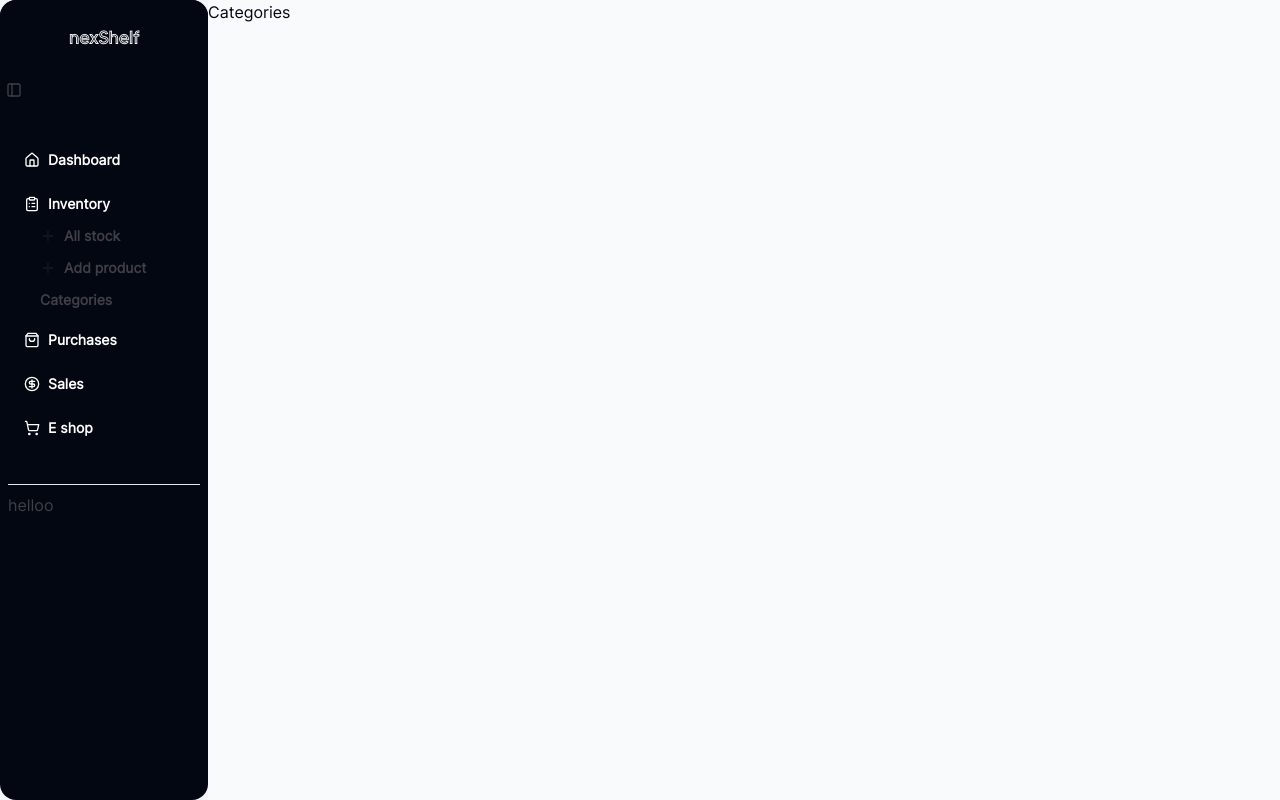
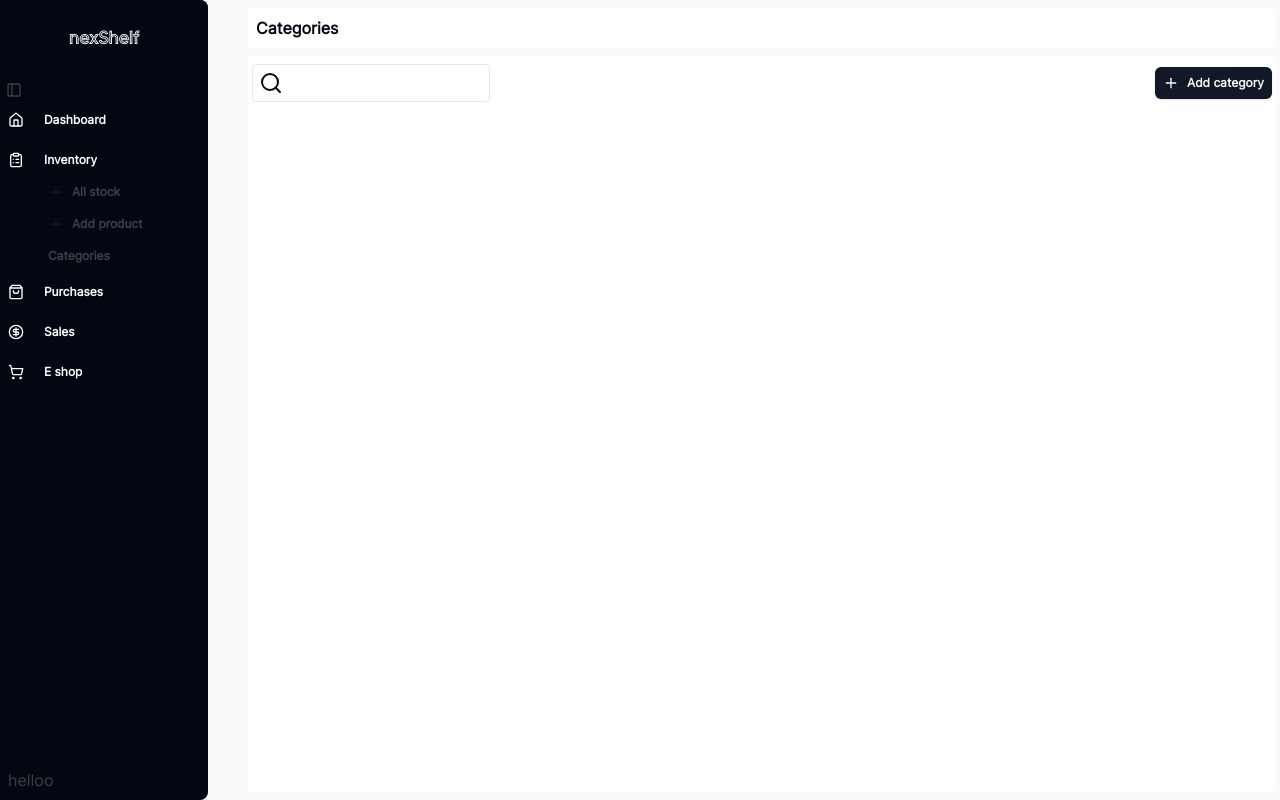
Before and after one commit to james-e-o/allstore, a Next.js app: page /dashboard/inventory/categories in a window 1280 px wide. Built offline with nearby package versions, Linux system fonts and the light colour scheme.

Commit message:
nexshelf12/14 main/master(1)

```diff
--- a/src/app/dashboard/inventory/categories/layout.js
+++ b/src/app/dashboard/inventory/categories/layout.js
@@ -1,10 +1,15 @@
+import { Button } from "@/components/ui/button";
+import { Plus, Search } from "lucide-react";
 
 
 export default function CategoriesLayout({ children }) {
 
   return (
-    <div className='flex flex-col pb-2 overflow-hidden flex-grow'>
-        {children}
+    <div className='flex flex-col pl-2 pr-1 pt-2 overflow-hidden h-full'>
+          <header className="bg-white rounded-md p-2 font-Inter ">
+            <p className="font-bold">Categories</p>
+          </header>
+          {children}
     </div>
   );
 }
--- a/src/app/dashboard/inventory/categories/page.js
+++ b/src/app/dashboard/inventory/categories/page.js
@@ -1,11 +1,40 @@
-
+'use client'
+import { Button } from "@/components/ui/button";
+import { Plus, Search } from "lucide-react"
+import { useState } from "react";
 
 const Categories = () => {
+
+    const [activeInterface, setActiveInterface] = useState('landing')
     return (
-      <div>
-          Categories
+      <div className="bg-white flex flex-col h-full overflow-y-scroll flex-grow rounded-md p-1 mt-2">
+            {
+                activeInterface === 'landing'? <CategoryLanding changeInterface={()=>setActiveInterface('add category')}/>:
+                activeInterface === 'add category'?<AddCategory /> : ""
+            }
       </div>
     )
   }
 
   export default Categories
+
+
+const CategoryLanding = ({changeInterface}) => {
+  return (
+    <div>
+      <div className="font-medium mt-1 text-sm flex gap-3 items-center justify-between">
+        <p className="inline-flex w-fit text-xs border p-[0.36rem] rounded-sm items-center justify-start">
+          <Search className="text-[10px]"/>
+          <input type="text" className="w-[80%] ml-2 border-none outline-none"/>
+        </p>
+        <Button onClick={changeInterface} className='px-2 text-xs font-semibold' size='sm'><Plus/>Add category</Button>
+      </div>
+    </div>
+  )
+}
+
+const AddCategory = () => {
+  return (
+    <div>page</div>
+  )
+}
--- a/src/app/dashboard/inventory/layout.js
+++ b/src/app/dashboard/inventory/layout.js
@@ -3,7 +3,7 @@
 export default function InventoryLayout({ children }) {
 
   return (
-    <div className='flex flex-col pb-2 overflow-hidden flex-grow'>
+    <div className='flex flex-col pb-2 overflow-hidden h-full'>
         {children}
     </div>
   );
--- a/src/app/dashboard/layout.js
+++ b/src/app/dashboard/layout.js
@@ -20,7 +20,7 @@ export default function DashboardLayout({ children }) {
     return (
         <SidebarProvider className='flex bg-gray-50'>
             <AppSidebar />
-            <main className='flex-grow'>
+            <main className='flex-grow h-svh ml-8'>
                 {children}
             </main>
         </SidebarProvider>
--- a/src/components/app-sidebar.js
+++ b/src/components/app-sidebar.js
@@ -31,32 +31,32 @@ const AppSidebar = () => {
   } = useSidebar()
 
   return (
-    <Sidebar side='left' collapsible="icon"  className='bg-gray-100' >
+    <Sidebar side='left' collapsible="icon"  className='bg-gray-50' >
       {/* {isMobile && <DialogTitle/>} */}
-      <div className=" h-full rounded-2xl overflow-clip bg-gray-950">
+      <div data-mobile={openMobile} className="transition-[_padding_250ms_ease-in-out_] h-full rounded-e-lg justify-between flex flex-col data-[mobile=true]:px-3 px-0 overflow-clip bg-gray-950">
       <SidebarHeader className='p-6 h-fit bg-gray-950 text-white'>
         <div className="flex justify-center items-center">
-          <h1 className="font-bold font-Madetommy text-lg">nexShelf</h1>
+          <h1 className="font-bold font-Madetommy md:block hidden text-lg">nexShelf</h1>
         </div>
       </SidebarHeader>
       <SidebarTrigger/>
       {/* <SidebarSeparator/> */}
-      <SidebarContent className='px-2 font-semibold py-9 flex flex-col items-center bg-gray-950 text-white'>
+      <SidebarContent className='font-semibold py-9 min-h-fit flex flex-col gap-0 p-0 items-center bg-gray-950 text-white'>
 
-            <SidebarMenu className='gap-1'>
+            <SidebarMenu className='text-xs gap-1'>
               {items.map((item) => (
-                <SidebarMenuItem className='mt-1' key={item.title}>
+                <SidebarMenuItem className='' key={item.title}>
                   <SidebarMenuButton asChild>
-                    <Link href={item.url} className="text-[0.8125rem] px-4">
-                      {item.icon && <item.icon/>}
-                      {item.title}
+                    <Link href={item.url} data-mobile={openMobile} className="flex text-xs transition-[_border-radius_300ms_ease-in-out_] duration-300 data-[mobile=true]:rounded-md rounded-none  items-center">
+                      {item.icon && <item.icon onClick={(e)=>{item.sub_content ?toggleSidebar():""}} className="mr-3"/>}
+                      <span className="w-fit">{item.title}</span>
                     </Link>
                   </SidebarMenuButton>
-                  {item.sub_content ? <SidebarMenuSub className='border-none'>
+                  {item.sub_content ? <SidebarMenuSub className='border-none '>
                   {item.sub_content.map((sub,index)=>(
-                      <SidebarMenuSubItem key={index}>
+                      <SidebarMenuSubItem key={index} className='ml-4'>
                         <SidebarMenuSubButton asChild>
-                          <Link href={sub.url} className="text-[0.8125rem] px-2">
+                          <Link href={sub.url} className="text-xs px-2">
                             {sub.icon && <sub.icon/>}
                             {sub.title}
                           </Link>
@@ -69,7 +69,6 @@ const AppSidebar = () => {
             </SidebarMenu>
 
       </SidebarContent>
-      <SidebarSeparator/>
       <SidebarFooter>
               helloo
       </SidebarFooter>
--- a/src/components/ui/sidebar.jsx
+++ b/src/components/ui/sidebar.jsx
@@ -21,7 +21,7 @@ import {
 const SIDEBAR_COOKIE_NAME = "sidebar:state"
 const SIDEBAR_COOKIE_MAX_AGE = 60 * 60 * 24 * 7
 const SIDEBAR_WIDTH = "13rem"
-const SIDEBAR_WIDTH_MOBILE = "18rem"
+const SIDEBAR_WIDTH_MOBILE = "14rem"
 const SIDEBAR_WIDTH_ICON = "2rem"
 const SIDEBAR_KEYBOARD_SHORTCUT = "b"
 
@@ -170,7 +170,7 @@ const Sidebar = React.forwardRef((
             }
           }
           side={side}>
-          <div className="flex h-full w-full flex-col bg-gray-100">{children}</div>
+          <div className="flex h-full w-full flex-col bg-gray-50">{children}</div>
         </div>
       </Sheet>)
     );
```
